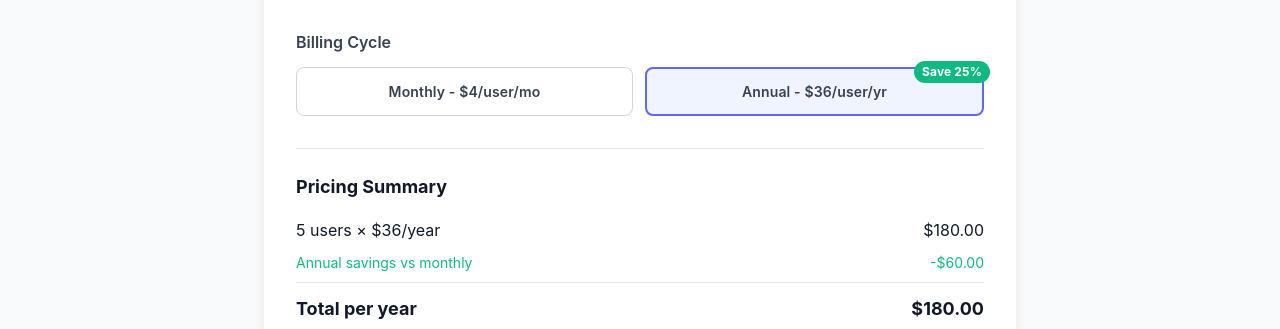
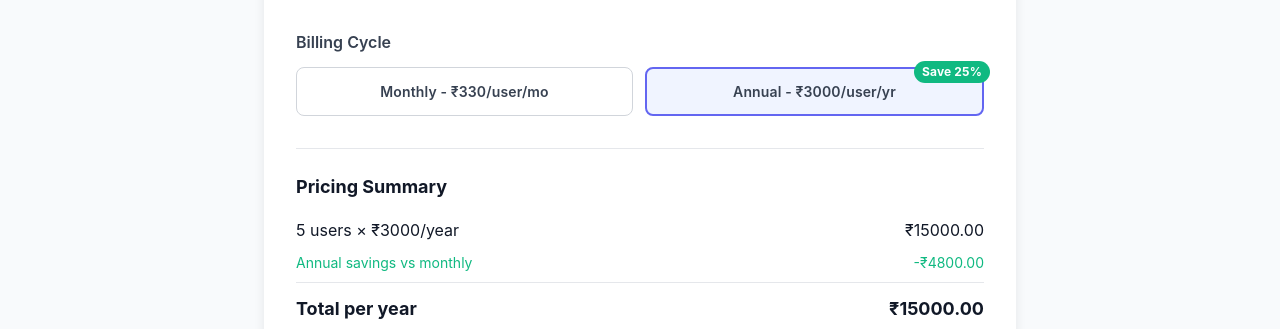
Before and after one commit to deepesh75/zyync-project-management, a Next.js app: page /pricing/pro in a window 1280 px wide. Shown: the part 471-800 px from the top of the page. Built offline with nearby package versions, Linux system fonts and the light colour scheme; no server answers.

Commit message:
Convert all pricing from USD to INR

```diff
--- a/src/pages/pricing/pro.tsx
+++ b/src/pages/pricing/pro.tsx
@@ -19,8 +19,8 @@ export default function ProPricing() {
   const [loading, setLoading] = useState(false)
   const [razorpayLoaded, setRazorpayLoaded] = useState(false)
 
-  const pricePerUserMonthly = 4
-  const pricePerUserAnnual = 36 // $36/year (save 25% vs monthly)
+  const pricePerUserMonthly = 330
+  const pricePerUserAnnual = 3000 // ₹3000/year (save 25% vs monthly)
   const pricePerUser = billingCycle === 'monthly' ? pricePerUserMonthly : pricePerUserAnnual
   const subtotal = userCount * pricePerUser
   const discount = 0
@@ -225,7 +225,7 @@ export default function ProPricing() {
                     color: '#374151'
                   }}
                 >
-                  Monthly - ${pricePerUserMonthly}/user/mo
+                  Monthly - ₹{pricePerUserMonthly}/user/mo
                 </button>
                 <button
                   onClick={() => setBillingCycle('annual')}
@@ -235,7 +235,7 @@ export default function ProPricing() {
                     position: 'relative', color: '#374151'
                   }}
                 >
-                  Annual - ${pricePerUserAnnual}/user/yr
+                  Annual - ₹{pricePerUserAnnual}/user/yr
                   <span style={{
                     position: 'absolute', top: -8, right: -8, background: '#10b981', color: 'white',
                     padding: '2px 8px', borderRadius: 12, fontSize: 12, fontWeight: 700
@@ -252,18 +252,18 @@ export default function ProPricing() {
                 Pricing Summary
               </h3>
               <div style={{ display: 'flex', justifyContent: 'space-between', marginBottom: 8 }}>
-                <span>{userCount} users × ${pricePerUser}/{billingCycle === 'monthly' ? 'month' : 'year'}</span>
-                <span>${subtotal.toFixed(2)}</span>
+                <span>{userCount} users × ₹{pricePerUser}/{billingCycle === 'monthly' ? 'month' : 'year'}</span>
+                <span>₹{subtotal.toFixed(2)}</span>
               </div>
               {billingCycle === 'annual' && (
                 <div style={{ display: 'flex', justifyContent: 'space-between', marginBottom: 8, color: '#10b981', fontSize: 14 }}>
                   <span>Annual savings vs monthly</span>
-                  <span>-${(userCount * pricePerUserMonthly * 12 - subtotal).toFixed(2)}</span>
+                  <span>-₹{(userCount * pricePerUserMonthly * 12 - subtotal).toFixed(2)}</span>
                 </div>
               )}
               <div className="total" style={{ display: 'flex', justifyContent: 'space-between', fontSize: 18, fontWeight: 700, borderTop: '1px solid #e5e7eb', paddingTop: 12 }}>
                 <span>Total {billingCycle === 'monthly' ? 'per month' : 'per year'}</span>
-                <span>${total.toFixed(2)}</span>
+                <span>₹{total.toFixed(2)}</span>
               </div>
             </div>
           </div>
```
Also changed, not shown: src/pages/pricing.tsx (+5 -5 lines), src/pages/pricing/lifetime.tsx (+6 -6 lines).
